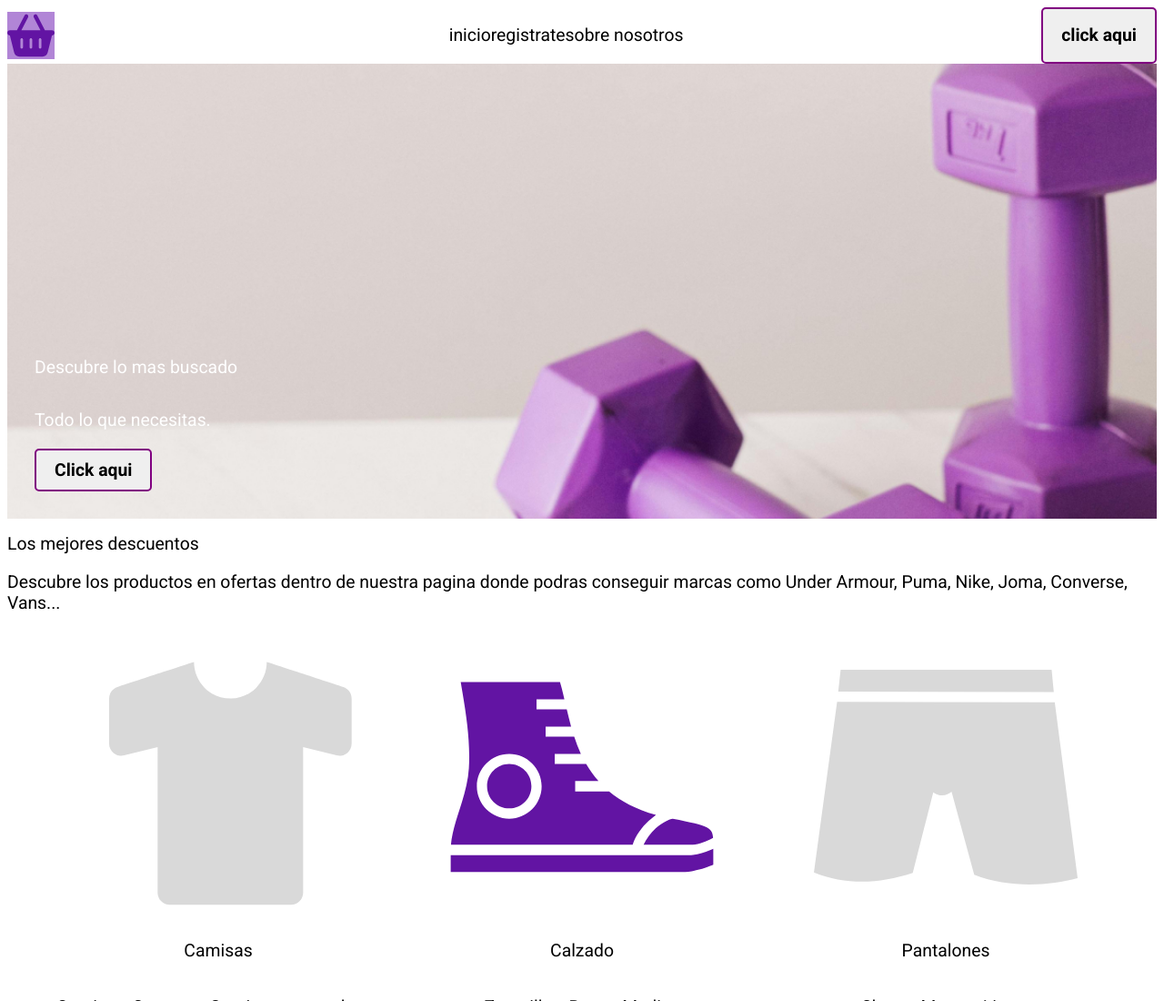
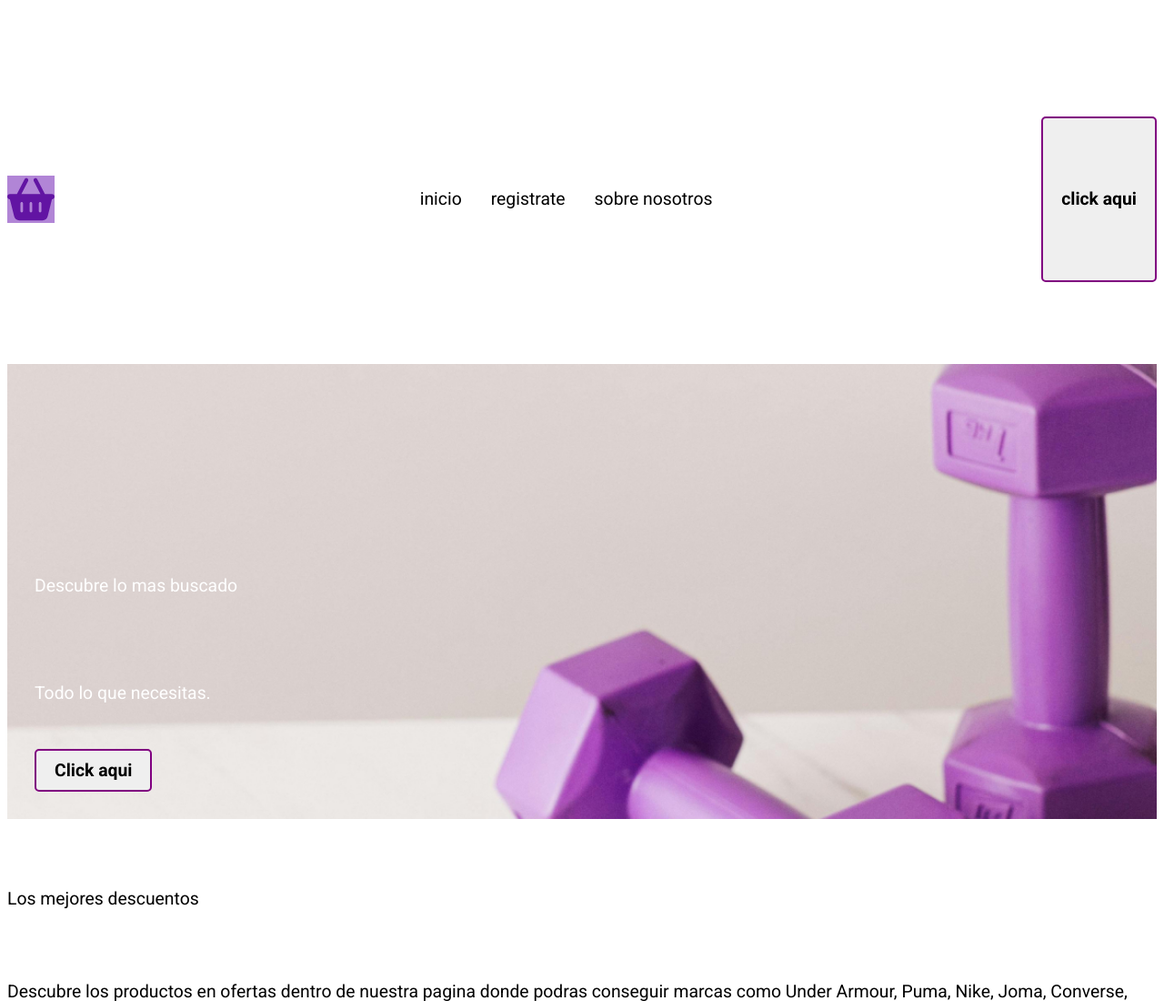
Before and after one commit to perropachoncho/FitPikk, a plain HTML site: page index.html in a window 1280 px wide. Shown: the top 1100 px of the page at 91% size. Drawn offline with Linux system fonts and the light colour scheme.

Commit message:
hell yeah

```diff
--- a/style.css
+++ b/style.css
@@ -17,7 +17,7 @@ font-weight: 400;
 /* font-family: system-ui, -apple-system, BlinkMacSystemFont, 'Segoe UI', Roboto, Oxygen, Ubuntu, Cantarell, 'Open Sans', 'Helvetica Neue', sans-serif; */
 font-family: "Roboto", sans-serif;
 box-sizing: border-box;
-
+padding-block: 30px;
 }
 button {
     /* background-color: ; */
@@ -31,6 +31,7 @@ button {
     justify-content: space-between;
 }
 .navbar__nav__list{
+    gap: 32px;
     display: flex;
     justify-content: space-between;
 
```
Also changed, not shown: index.html (+0 -1 lines).
